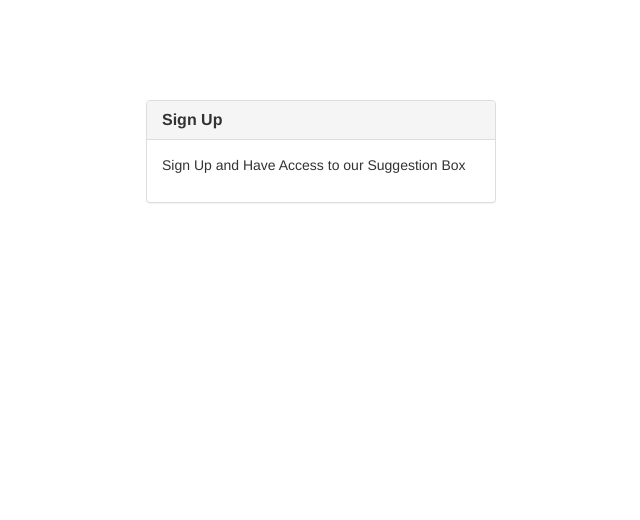
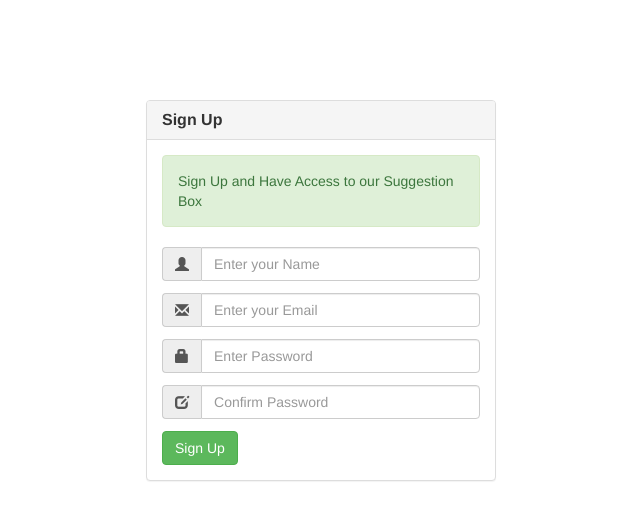
Before and after one commit to Joseph7117/Suggestion_Box, a Flask app: page /register in a window 1280 px wide. Shown: the top 520 px of the page, without its empty margins (319-959 px from the left). Run offline with Flask 2, Linux system fonts and the light colour scheme; some libraries are stand-ins or nearby versions.

```diff
--- a/src/app.py
+++ b/src/app.py
@@ -6,33 +6,42 @@ from src.models.User import User
 app = Flask(__name__)
 app.secret_key = "joeyplus"
 
-@app.route('/login')
-def log_in():
-    return render_template("login.html")
 
 @app.route('/register')
 def register_user():
     return render_template("signup.html")
 
+@app.route('/dashboard')
+def display_dsshboard():
+    return render_template("dashboard.html")
+
 @app.before_first_request
-def initialize_database():
+def init_db():
     Database.initialize()
+
+@app.route('/auth/login', methods=['GET'])
+def auth_form():
+    return render_template("login.html")
 
 @app.route('/auth/login', methods=['POST'])
 def login_user():
     email = request.form['email']
     password = request.form['password']
-    name = User.name
 
-    if User.is_login_valid(email, password):
-        User.login(name, email)
+    validate = User.is_login_valid(email, password)
+    if validate is True:
+        return render_template("dashboard.html")
+    else:
+        return render_template("login.html")
 
-    return render_template("dashboard.html", email=session['email'], name=session['name'])
-
+@app.route('/auth/signup', methods=['GET'])
+def display_signin():
+    return render_template("login.html")
 
 @app.route('/auth/signup', methods=['POST'])
 def signUpUser():
     return render_template("signup.html")
 
 if __name__ == '__main__':
+    app.debug = True
     app.run()
--- a/src/templates/login.html
+++ b/src/templates/login.html
@@ -18,7 +18,7 @@
                             </div>
                             <div class="input-group" style="margin-bottom:12px">
                                 <span class="input-group-addon"><i class="glyphicon glyphicon-user"></i></span>
-                                <input type="text" class="form-control" name="email" value="" placeholder="Enter your Email"/>
+                                <input type="text" class="form-control" name="email" placeholder="Enter your Email"/>
                             </div>
                             <div class="input-group" style="margin-bottom:12px">
                                 <span class="input-group-addon"><i class="glyphicon glyphicon-lock"></i></span>
@@ -39,7 +39,7 @@
                             <div class="form-group">
                                 <div class="font-size:85%">
                                     Don't Have an Account!
-                                    <a href="/signup">Sign Up Here</a>
+                                    <a href="/register">Sign Up Here</a>
                                 </div>
                             </div>
                         </form>
--- a/src/templates/signup.html
+++ b/src/templates/signup.html
@@ -1,7 +1,7 @@
 {% extends "layout.html" %}
 
 {% block title %}
-    Dashboard
+    Sign Up
 {% endblock %}
 
 {% block body %}
@@ -9,16 +9,30 @@
         <div class="col-md-4 col-md-offset-4">
             <div class="panel panel-default">
                 <div class="panel-heading"><h3 class="panel-title"><strong>Sign Up</strong></h3></div>
+
                 <div class="panel-body">
                     <form role="form" action="/auth/signup" method="POST">
-                        <div class="">Sign Up and Have Access to our Suggestion Box</div>
-
-                        <div class="input-group">
-                            <div class="input-group" style="margin-bottom:12px;">
-                                <span class=""></span>
-                            </div>
+                        <div class="alert alert-success">
+                            Sign Up and Have Access to our Suggestion Box
                         </div>
 
+                        <div class="input-group" style="margin-bottom:12px">
+                            <span class="input-group-addon"><i class="glyphicon glyphicon-user"></i> </span>
+                            <input type="text" class="form-control" name="username" value="" placeholder="Enter your Name">
+                        </div>
+                        <div class="input-group" style="margin-bottom:12px">
+                            <span class="input-group-addon"><i class="glyphicon glyphicon-envelope"></i> </span>
+                            <input type="email" class="form-control" name="email" value="" placeholder="Enter your Email"/>
+                        </div>
+                        <div class="input-group" style="margin-bottom:12px">
+                            <span class="input-group-addon"><i class="glyphicon glyphicon-lock"></i></span>
+                            <input type="password" class="form-control" name="password" value="" placeholder="Enter Password"/>
+                        </div>
+                        <div class="input-group" style="margin-bottom:12px">
+                            <span class="input-group-addon"><i class="glyphicon glyphicon-edit"></i> </span>
+                            <input type="password" class="form-control" name="cfmpassword" value="" placeholder="Confirm Password"/>
+                        </div>
+                        <button type="submit" class="btn btn-success">Sign Up</button>
                     </form>
                 </div>
             </div>
```
Also changed, not shown: src/common/Database.py (+6 -8 lines), src/models/Suggestion.py (+15 -0 lines), src/models/User.py (+13 -12 lines), src/templates/dashboard.html (+19 -1 lines).
